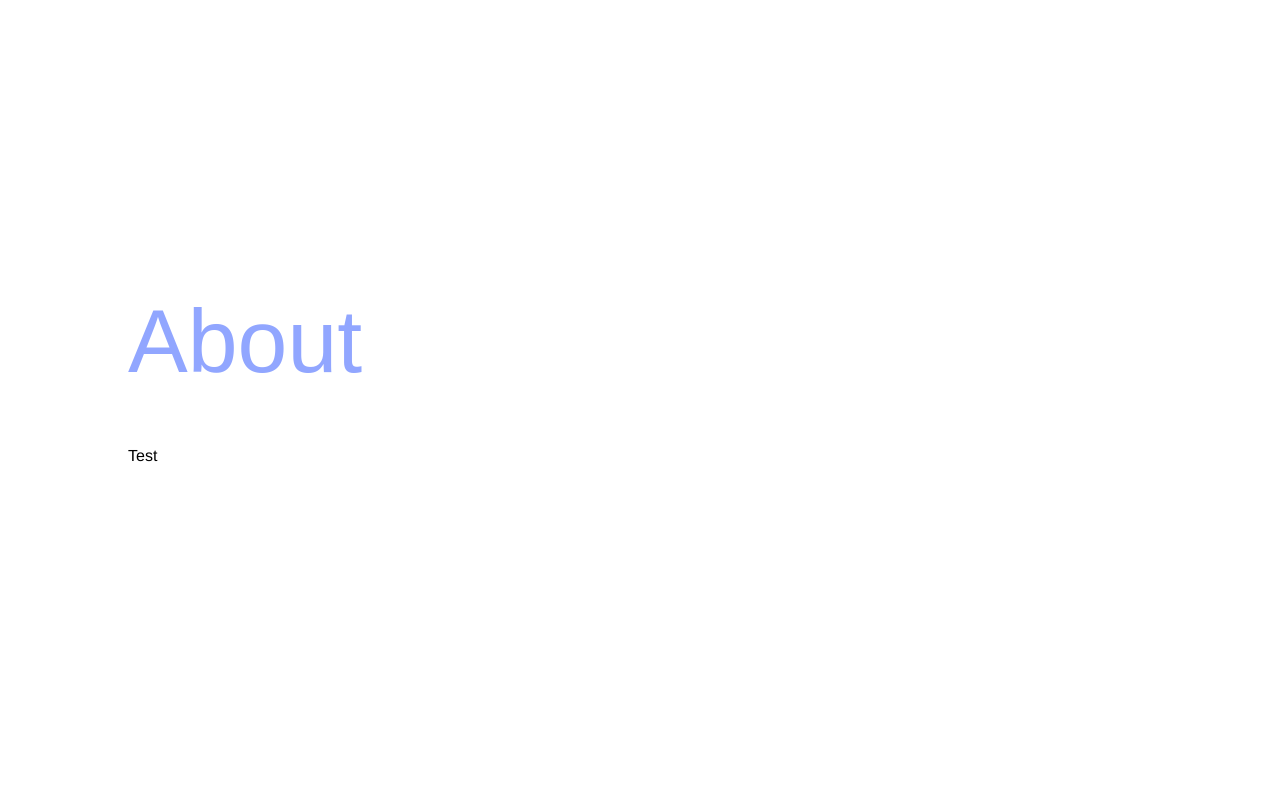
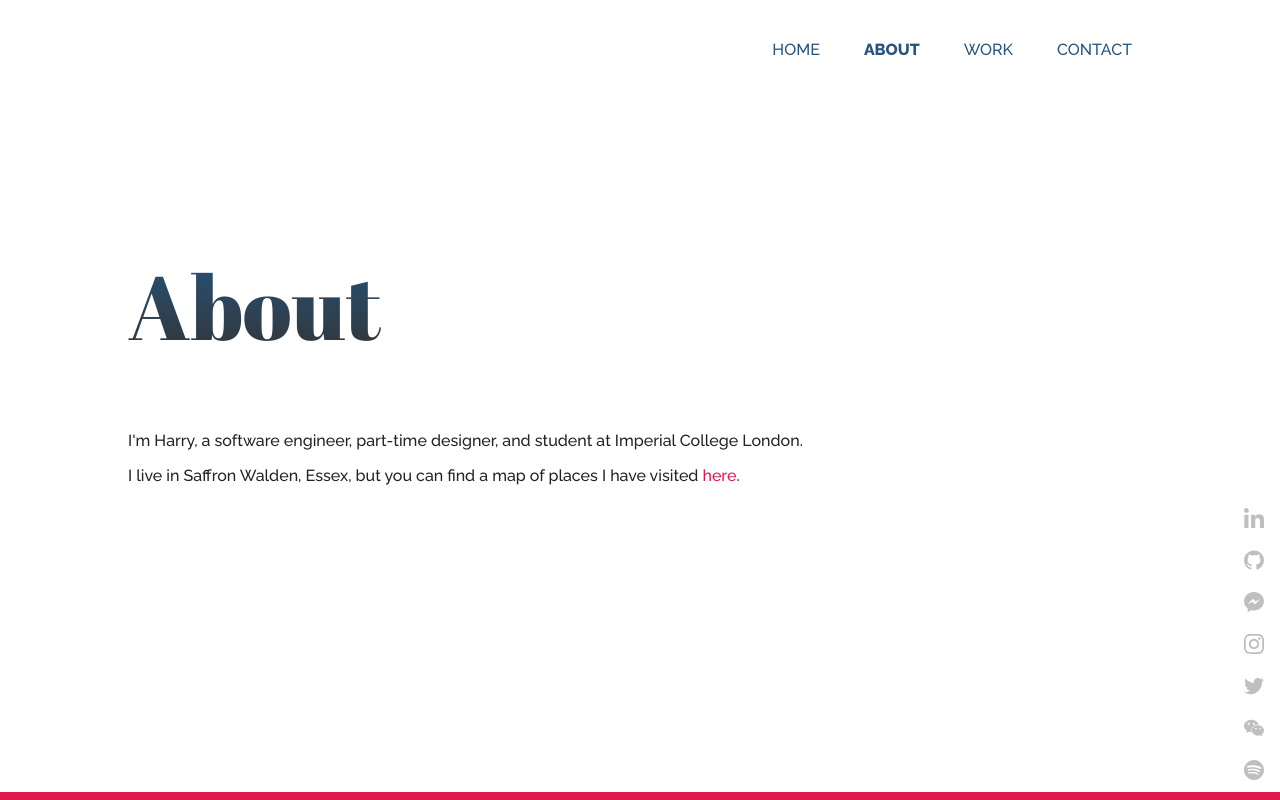
Before and after one commit to harryrbrown/harryrbrown.github.io, a PHP site: page /about.html in a window 1280 px wide. Run offline with PHP 8.4, Linux system fonts and the light colour scheme.

Commit message:
New design
Signed-off-by: harryrbrown <harry.brown16@imperial.ac.uk>

```diff
--- a/about.html
+++ b/about.html
@@ -6,28 +6,54 @@
   </title>
   <link rel="stylesheet" href="main.css">
   <link rel="stylesheet" href="about.css">
-  <link href="https://fonts.googleapis.com/css?family=Oswald|Raleway" rel="stylesheet">
+  <link href="https://fonts.googleapis.com/css2?family=Raleway:wght@200;500;700;800&display=swap" rel="stylesheet">
+  <link href="https://fonts.googleapis.com/css?family=Poppins&display=swap" rel="stylesheet">
+  <link href="https://fonts.googleapis.com/css2?family=Abril+Fatface&display=swap" rel="stylesheet">
 
 </head>
 <body>
-
+  <div class="nav">
+    <a href="index.html">HOME</a>
+    <a href="about.html" style="font-weight: 800;">ABOUT</a>
+    <a href="work.html">WORK</a>
+    <a href="contact.html">CONTACT</a>
+  </div>
   <div class="main">
-        <!-- <div class="comingsoon">
-          <h2>COMING SOON</h2>
-        </div> -->
     <div class="title">
-          <h1 style="color: #91a6ff">About</h1>
+      <h1><span class="gradienttext" style="background: -webkit-linear-gradient(#26547C, #333)">About</span></h1>
       <br>
-          <p>Test</p>
-          <!-- <p>THIRD-YEAR COMPUTING STUDENT, IMPERIAL COLLEGE LONDON</p> -->
+    </div>
+    <div>
+      <p>I'm Harry, a software engineer, part-time designer, and student at Imperial College London.</p>
+      <p>I live in Saffron Walden, Essex, but you can find a map of places I have visited <a href="travel_new.html">here</a>.</p>
     </div>
   </div>
-<!--
+  <div class="bottom" >
+    <a href="https://www.linkedin.com/in/hryrbrn">
+        <img class="socialIcon" src="img/052-linkedin.svg" style="width: 20px"/>
+    </a><br><br>
+    <a href="https://www.github.com/harryrbrown">
+      <img class="socialIcon" src="img/032-github.svg" style="width: 20px"/>
+    </a><br><br>
+    <a href="http://m.me/100008593681174">
+      <img class="socialIcon" src="img/025-messenger.svg" style="width: 20px"/>
+    </a><br><br>
+    <a href="https://www.instagram.com/realharrybrown">
+      <img class="socialIcon" src="img/044-instagram.svg" style="width: 20px"/>
+    </a><br><br>
+    <a href="https://www.twitter.com/hryrbrn">
+      <img class="socialIcon" src="img/096-twitter.svg" style="width: 20px"/>
+    </a><br><br>
+    <a href="https://msng.link/o/?https%3A%2F%2Fu.wechat.com%2FINQggbxLt-D_ebQcC0TJy7M=wc">
+      <img class="socialIcon" src="img/108-wechat.svg" style="width: 20px"/>
+    </a><br><br>
+    <a href="https://open.spotify.com/user/21ttlagltvoefrfidydhporzy?si=lN9Qq27STW6V_jDSY_9Jkg">
+      <img class="socialIcon" src="img/082-spotify.svg" style="width: 20px"/>
+    </a>
+
+  </div>
   <div class="bottomline">
     _
-      </div> -->
-
-      <!-- <div style="width:100%; height: 5.8vh; top:0; left:0; background: url('background.png') repeat; background-size: 10vw"> _ -->
   </div>
 </body>
 </html>
--- a/index.html
+++ b/index.html
@@ -12,8 +12,8 @@
 <body>
   <div class="nav">
     <a href="about.html">ABOUT</a>
-    <a href="about.html">WORK</a>
-    <a href="about.html">CONTACT</a>
+    <a href="work.html">WORK</a>
+    <a href="contact.html">CONTACT</a>
   </div>
   <div class="main">
     <div class="title">
--- /dev/null
+++ b/landscape_manifest.json
@@ -0,0 +1,4 @@
+{
+    "display":      "standalone",
+    "orientation":  "landscape"
+}
--- a/main.css
+++ b/main.css
@@ -51,10 +51,12 @@ body {
 
 p {
   font-family: 'Raleway';
+  color: #222;
 }
 
 p a {
   color: #E01A4F;
+  text-decoration: none;
 }
 
 .title p {
@@ -138,7 +140,7 @@ footer {
   position: fixed;
   right: 2vh;
   bottom: 2vh;
-  width: 80%;
+  width: 20%;
   /* height: 30%; */
   padding-top: 2%;
   color: white;
--- a/travel_new.html
+++ b/travel_new.html
@@ -19,6 +19,9 @@
 <script src="https://www.amcharts.com/lib/4/themes/dark.js"></script>
 <script src="https://www.amcharts.com/lib/4/themes/animated.js"></script>
 <div id="chartdiv"></div>
+
+<link rel="manifest" href="landscape_manifest.json.json">
+
 
 <script>
 
```
Lines whose indentation alone changed are shown as unchanged.
